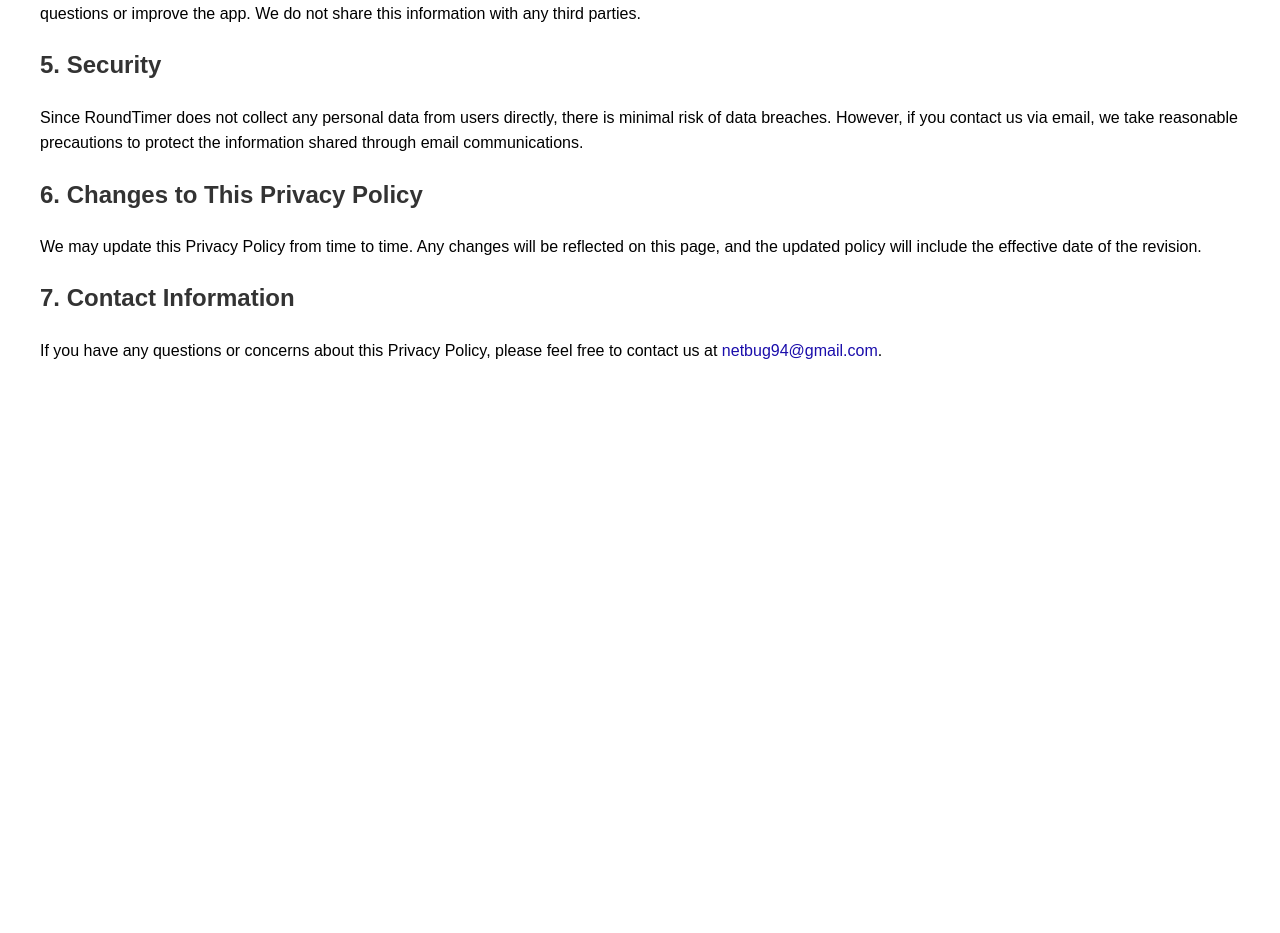
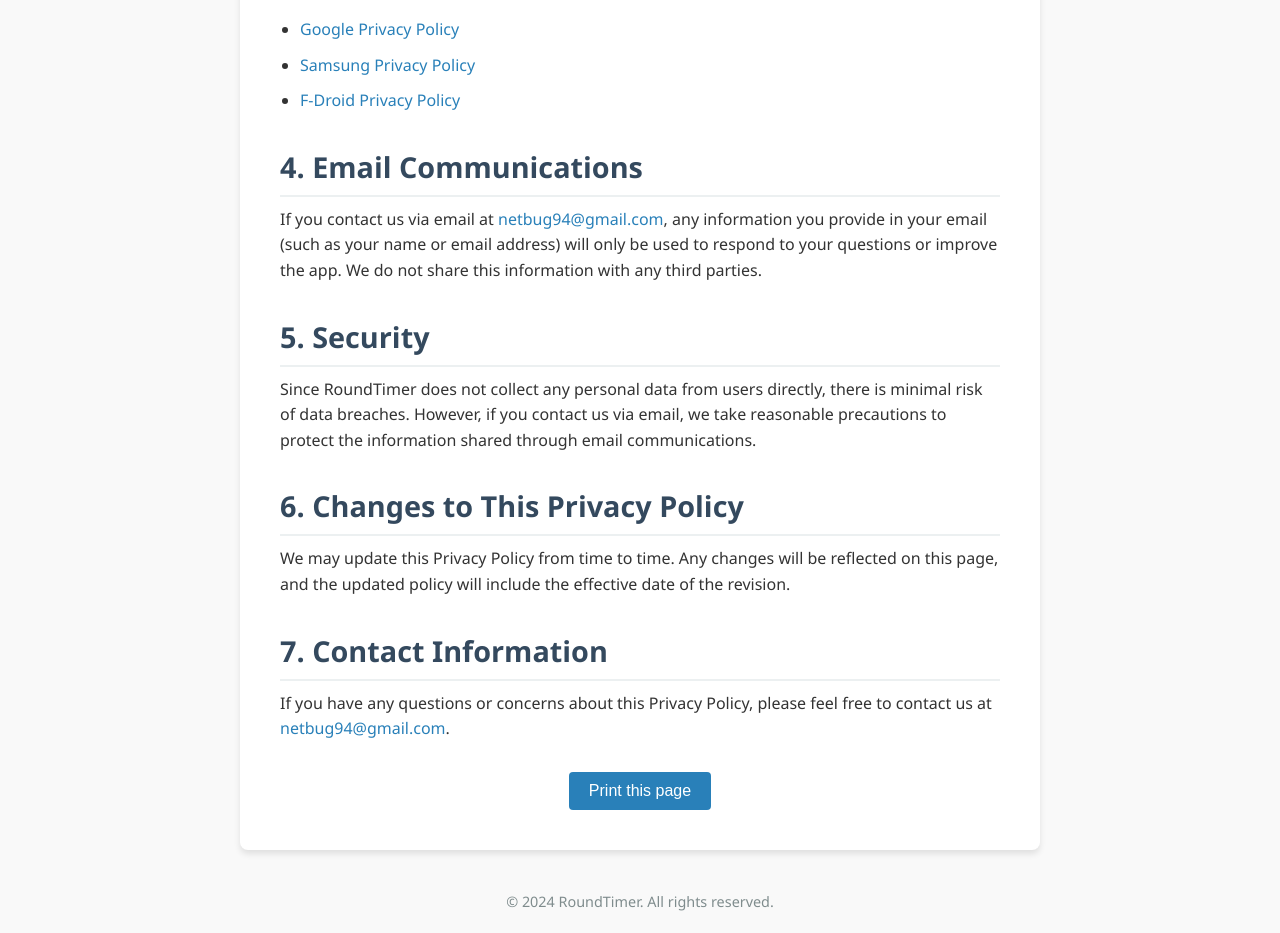
Before and after one commit to netbug94/RoundTimer, a plain HTML site: page index.html in a window 1280 px wide. Shown: the part 975-1908 px from the top of the page. Before the commit the page ends 1378 px from the top, so only its background shows below. Drawn offline with Linux system fonts and the light colour scheme.

```diff
--- a/index.html
+++ b/index.html
@@ -6,39 +6,145 @@
     <meta name="viewport" content="width=device-width, initial-scale=1.0">
     <title>Privacy Policy - RoundTimer</title>
     <style>
+        /* Reset some basic elements for consistency */
+        *, *::before, *::after {
+            box-sizing: border-box;
+            margin: 0;
+            padding: 0;
+        }
+
         body {
-            font-family: Arial, sans-serif;
-            margin: 40px;
+            font-family: 'Segoe UI', Tahoma, Geneva, Verdana, sans-serif;
+            background-color: #f9f9f9;
+            color: #333;
             line-height: 1.6;
+            padding: 20px;
         }
-        h1, h2, h3 {
-            color: #333;
+
+        .container {
+            max-width: 800px;
+            margin: 0 auto;
+            background-color: #fff;
+            padding: 40px;
+            border-radius: 8px;
+            box-shadow: 0 4px 6px rgba(0, 0, 0, 0.1);
         }
+
+        h1 {
+            text-align: center;
+            margin-bottom: 20px;
+            font-size: 2.5em;
+            color: #2c3e50;
+        }
+
+        h2 {
+            margin-top: 30px;
+            margin-bottom: 10px;
+            font-size: 1.8em;
+            color: #34495e;
+            border-bottom: 2px solid #ecf0f1;
+            padding-bottom: 5px;
+        }
+
+        p {
+            margin-bottom: 15px;
+            font-size: 1em;
+        }
+
+        ul {
+            list-style-type: disc;
+            margin-left: 20px;
+            margin-bottom: 15px;
+        }
+
+        li {
+            margin-bottom: 10px;
+        }
+
         a {
-            color: #1a0dab;
+            color: #2980b9;
             text-decoration: none;
         }
+
         a:hover {
             text-decoration: underline;
         }
-        ul {
-            list-style-type: disc;
-            margin-left: 20px;
+
+        .last-updated {
+            text-align: center;
+            margin-bottom: 20px;
+            font-size: 0.9em;
+            color: #7f8c8d;
+        }
+
+        .print-button {
+            display: flex;
+            justify-content: center;
+            margin-top: 30px;
+        }
+
+        .print-button button {
+            padding: 10px 20px;
+            background-color: #2980b9;
+            color: #fff;
+            border: none;
+            border-radius: 4px;
+            cursor: pointer;
+            font-size: 1em;
+            transition: background-color 0.3s ease;
+        }
+
+        .print-button button:hover {
+            background-color: #1f6391;
+        }
+
+        footer {
+            text-align: center;
+            margin-top: 40px;
+            font-size: 0.9em;
+            color: #7f8c8d;
+        }
+
+        /* Responsive Design */
+        @media (max-width: 600px) {
+            .container {
+                padding: 20px;
+            }
+
+            h1 {
+                font-size: 2em;
+            }
+
+            h2 {
+                font-size: 1.5em;
+            }
+        }
+
+        /* Print Styles */
+        @media print {
+            body {
+                background-color: #fff;
+                color: #000;
+            }
+            .print-button, footer {
+                display: none;
+            }
         }
     </style>
 </head>
 <body>
+<div class="container">
     <h1>Privacy Policy</h1>
-    <p><strong>Last Updated: 23 October 2024</strong></p>
+    <p class="last-updated"><strong>Last Updated: 23 October 2024</strong></p>
 
     <p>At RoundTimer, we respect your privacy. This Privacy Policy outlines what information we collect, how we use it, and how we protect your data when you use the RoundTimer application.</p>
 
     <h2>1. Information We Collect</h2>
     <p>RoundTimer does not collect any personal information from users. The only information we may access is any data that Google, Samsung Galaxy Store, or F-Droid collect when you download or install the app from their respective platforms. For more details on what these stores collect, please refer to their respective privacy policies:</p>
     <ul>
-        <li><a href="https://policies.google.com/privacy" target="_blank">Google Privacy Policy</a></li>
-        <li><a href="https://www.samsung.com/global/galaxy/apps/samsung-members/privacy-policy/" target="_blank">Samsung Privacy Policy</a></li>
-        <li><a href="https://f-droid.org/en/docs/User_Policy/" target="_blank">F-Droid Privacy Policy</a></li>
+        <li><a href="https://policies.google.com/privacy" target="_blank" rel="noopener noreferrer">Google Privacy Policy</a></li>
+        <li><a href="https://www.samsung.com/global/galaxy/apps/samsung-members/privacy-policy/" target="_blank" rel="noopener noreferrer">Samsung Privacy Policy</a></li>
+        <li><a href="https://f-droid.org/en/docs/User_Policy/" target="_blank" rel="noopener noreferrer">F-Droid Privacy Policy</a></li>
     </ul>
     <p>The only information we receive directly is any data you voluntarily send to us via email at <a href="mailto:netbug94@gmail.com">netbug94@gmail.com</a>, such as feedback, bug reports, or support inquiries.</p>
 
@@ -48,9 +154,9 @@
     <h2>3. Third-Party Services</h2>
     <p>The RoundTimer app does not use any third-party services that collect data directly from the app. However, when downloading the app from the Google Play Store, Samsung Galaxy Store, or F-Droid, the respective store may collect information related to your usage and installation. For more details, please refer to the privacy policies of these platforms:</p>
     <ul>
-        <li><a href="https://policies.google.com/privacy" target="_blank">Google Privacy Policy</a></li>
-        <li><a href="https://www.samsung.com/global/galaxy/apps/samsung-members/privacy-policy/" target="_blank">Samsung Privacy Policy</a></li>
-        <li><a href="https://f-droid.org/en/docs/User_Policy/" target="_blank">F-Droid Privacy Policy</a></li>
+        <li><a href="https://policies.google.com/privacy" target="_blank" rel="noopener noreferrer">Google Privacy Policy</a></li>
+        <li><a href="https://www.samsung.com/global/galaxy/apps/samsung-members/privacy-policy/" target="_blank" rel="noopener noreferrer">Samsung Privacy Policy</a></li>
+        <li><a href="https://f-droid.org/en/docs/User_Policy/" target="_blank" rel="noopener noreferrer">F-Droid Privacy Policy</a></li>
     </ul>
 
     <h2>4. Email Communications</h2>
@@ -64,5 +170,15 @@
 
     <h2>7. Contact Information</h2>
     <p>If you have any questions or concerns about this Privacy Policy, please feel free to contact us at <a href="mailto:netbug94@gmail.com">netbug94@gmail.com</a>.</p>
+
+    <!-- Print Button -->
+    <div class="print-button">
+        <button onclick="window.print()">Print this page</button>
+    </div>
+</div>
+
+<footer>
+    &copy; 2024 RoundTimer. All rights reserved.
+</footer>
 </body>
 </html>
```
